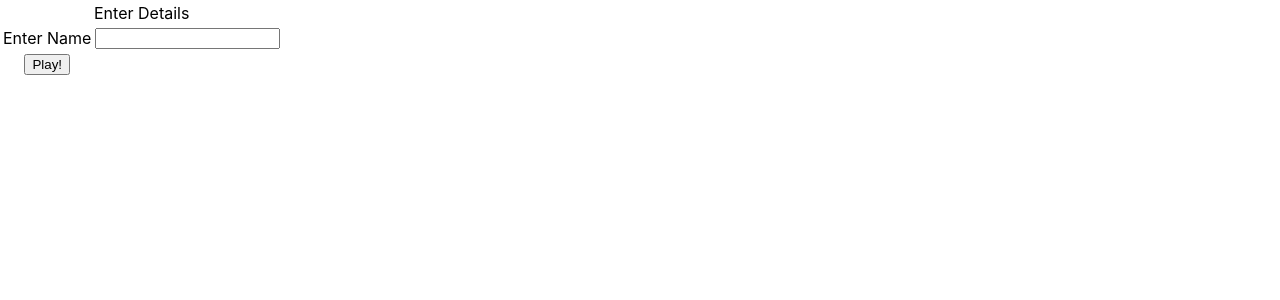
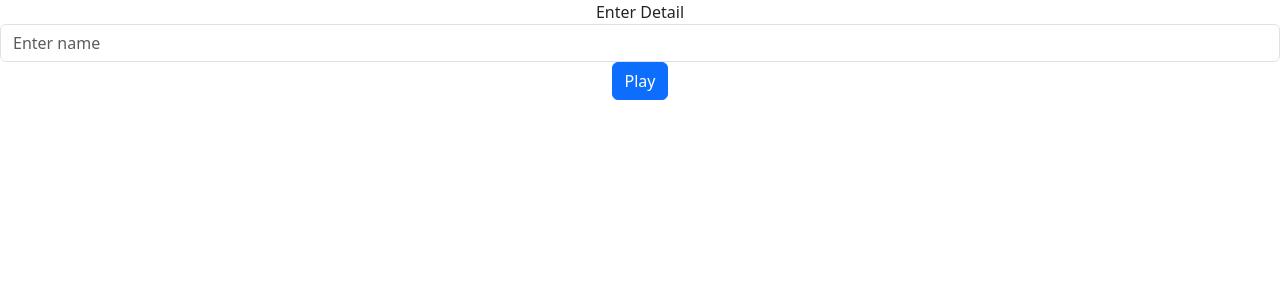
Before and after one commit to divyanshu-tiwari/MineSweeper, a React (Create React App) app in the folder minesweeper/: page / in a window 1280 px wide. Shown: the top 300 px of the page. Built offline with nearby package versions, Linux system fonts and the light colour scheme.

Commit message:
Add bootstrap
- inorder to solve jumping squares, not yet fixed
- added to PlayerName and Square

```diff
--- a/minesweeper/package.json
+++ b/minesweeper/package.json
@@ -6,10 +6,11 @@
     "@testing-library/jest-dom": "^5.16.5",
     "@testing-library/react": "^13.4.0",
     "@testing-library/user-event": "^13.5.0",
+    "bootstrap": "^5.3.0",
     "react": "^18.2.0",
     "react-dom": "^18.2.0",
     "react-script": "^2.0.5",
-    "react-scripts": "^2.1.3",
+    "react-scripts": "^5.0.1",
     "web-vitals": "^2.1.4"
   },
   "scripts": {
--- a/minesweeper/src/Components/PlayerName.js
+++ b/minesweeper/src/Components/PlayerName.js
@@ -1,10 +1,18 @@
 import React, { Component }  from 'react';
+import 'bootstrap/dist/css/bootstrap.css';
 
 export default function PlayerName({setBoard}) {
 
     return (
         <>
             <form>
+            <div class="form-group">
+                <label for="name">Enter Detail</label>
+                <input type="text" class="form-control" id="name" placeholder="Enter name" />
+            </div>
+            <button type="submit" className="btn btn-primary" onClick={()=>{setBoard()}}>Play</button>
+            </form>
+            {/* <form>
                 <table>
                     <tr>
                         <td colSpan="2">Enter Details</td>
@@ -23,7 +31,7 @@
                         </td>
                     </tr>
                 </table>
-            </form>
+            </form> */}
         </>
 
     );
--- a/minesweeper/src/Components/Square.js
+++ b/minesweeper/src/Components/Square.js
@@ -1,6 +1,7 @@
 import React, { Component }  from 'react';
 import { useState } from 'react';
 import '../Style/Square.css'
+import 'bootstrap/dist/css/bootstrap.css';
 
 export default function Square({value, endGame, getGameStatus, updateGameStatus}){
     const[mineClicked, setMineClicked] = useState("false");
@@ -23,7 +24,7 @@
 
     return(
         <>
-            <button className="Cell" onClick={()=>{showValue()}}>{mineClicked === true?value:""}</button>
+            <button className="Cell btn-secondary" onClick={()=>{showValue()}}>{mineClicked === true?value:""}</button>
         </>
     );
 }
--- a/minesweeper/src/Style/Square.css
+++ b/minesweeper/src/Style/Square.css
@@ -2,10 +2,10 @@
 .Cell{
     width: 50px;
     height: 50px;
-    border-radius: 0;
-    border: 2px solid black;
-    background-color: gray;
-    font-size: larger;
-    padding: 0;
-    margin: 0;
+    /* border-radius: 0; */
+    /* border: 2px solid black; */
+    /* background-color: gray; */
+    /* font-size: larger; */
+    /* padding: 0;
+    margin: 0; */
 }
```
Also changed, not shown: 1 other file (tests, documents, lock files or other folders).
